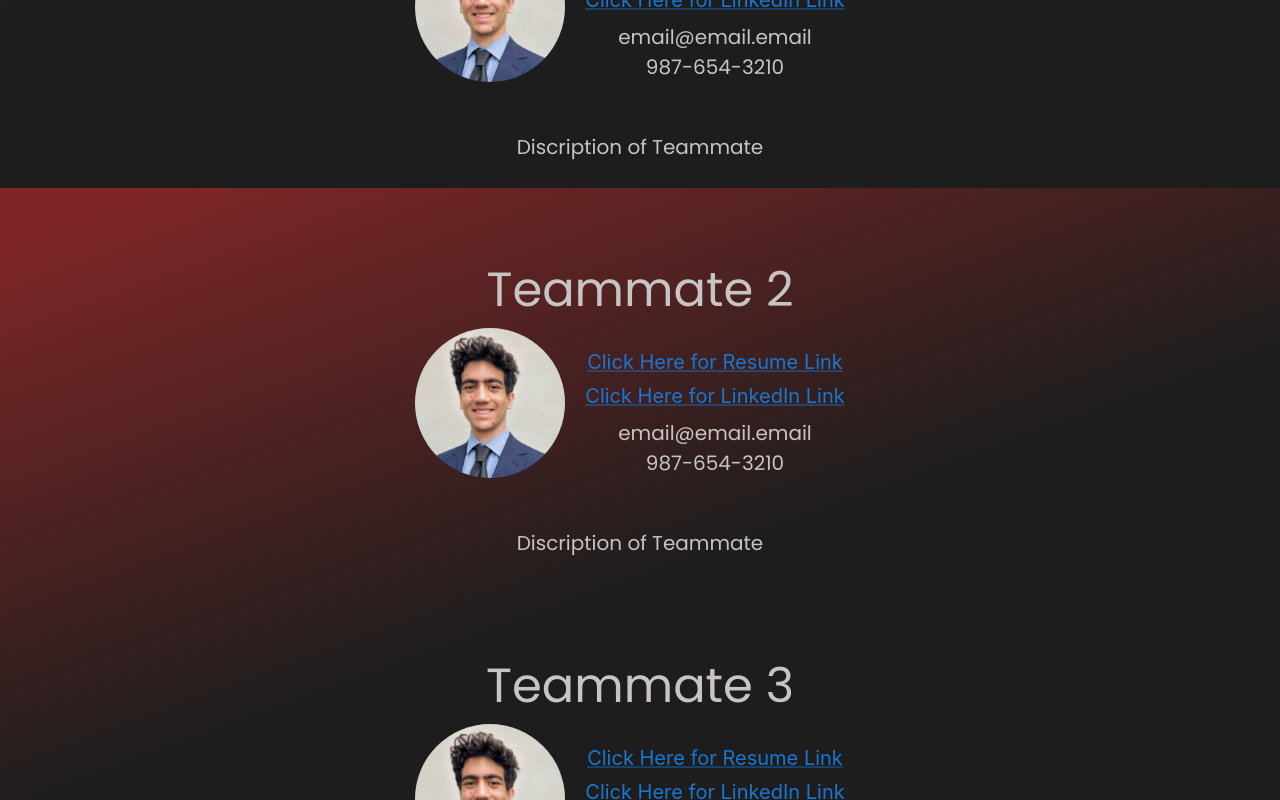
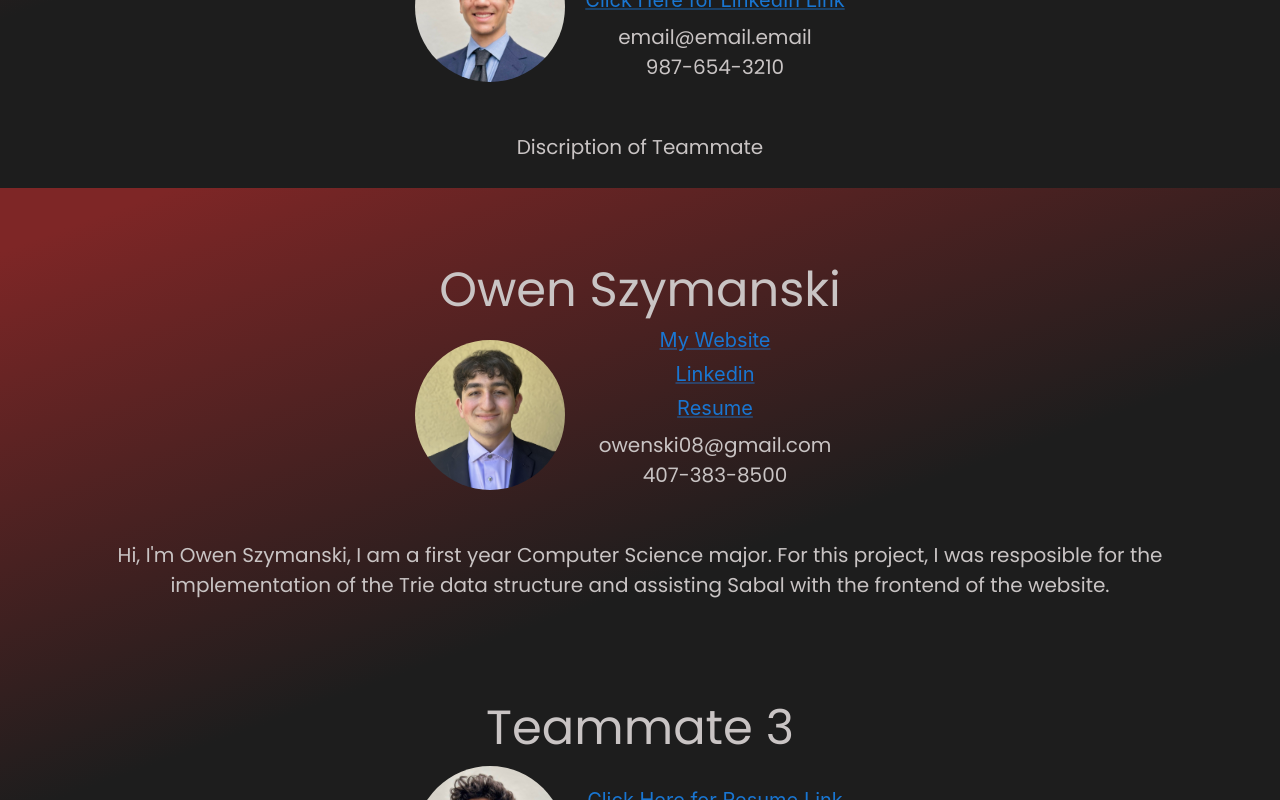
Before and after one commit to E53klasky/YouTubeTitleSearcher, a React (Create React App) app in the folder my-app/: page /about in a window 1280 px wide. Shown: the part 612-1412 px from the top of the page. Built offline with nearby package versions, Linux system fonts and the light colour scheme; no server answers.

Commit message:
Added Owen description

```diff
--- a/my-app/src/components/aboutPage.js
+++ b/my-app/src/components/aboutPage.js
@@ -39,7 +39,7 @@ const theme = createTheme({
     },
 });
 // Name, Photo, links, bio,
-function AboutPage(){
+function AboutPage() {
     const whiteColor = "rgb(201, 196, 196)";
     return (
         <ThemeProvider theme={theme}>
@@ -69,28 +69,36 @@ function AboutPage(){
                     }}
                 >
                     <Box>
-                            <Typography variant="h1" color={whiteColor}>About Us</Typography>
+                        <Typography variant="h1" color={whiteColor}>
+                            About Us
+                        </Typography>
                     </Box>
 
                     {/* Discription of project */}
                     <Box>
-                            <Typography sx = {{fontSize: "20px", marginBottom: "100px"}} color={whiteColor}>
+                        <Typography
+                            sx={{ fontSize: "20px", marginBottom: "100px" }}
+                            color={whiteColor}
+                        >
                             Discription of Project
-
                         </Typography>
                     </Box>
                     <Box>
-                            <Typography variant="h2" color={whiteColor} sx = {{marginBottom: "50px"}}>
+                        <Typography
+                            variant="h2"
+                            color={whiteColor}
+                            sx={{ marginBottom: "50px" }}
+                        >
                             Team
                         </Typography>
                     </Box>
 
-
-
                     {/* Start Discription of Person */}
-                        <Box sx = {{
+                    <Box
+                        sx={{
                             marginBottom: "100px",
-                        }}>
+                        }}
+                    >
                         <Typography variant="h3" color={whiteColor}>
                             Teammate 1
                         </Typography>
@@ -110,36 +118,61 @@ function AboutPage(){
                                 component="img"
                                 src="sabal.jpg"
                                 alt="Image description"
-                                    sx={{ width: '150px', height: '150px', borderRadius: "200px"}}
+                                sx={{
+                                    width: "150px",
+                                    height: "150px",
+                                    borderRadius: "200px",
+                                }}
                             ></Box>
                             {/* Links */}
-                                <Box sx = {{display: "flex", flexDirection: "column", width: "300px", justifyContent: "center", gap: "10px"}}>
-                                    <Link href="https://www.google.com" underline="always" sx = {{fontSize: "20px"}}>
+                            <Box
+                                sx={{
+                                    display: "flex",
+                                    flexDirection: "column",
+                                    width: "300px",
+                                    justifyContent: "center",
+                                    gap: "10px",
+                                }}
+                            >
+                                <Link
+                                    href="https://www.google.com"
+                                    underline="always"
+                                    sx={{ fontSize: "20px" }}
+                                >
                                     Click Here for Resume Link
                                 </Link>
-                                    <Link href="https://www.maps.google.com" underline="always" sx = {{fontSize: "20px"}}>
+                                <Link
+                                    href="https://www.maps.google.com"
+                                    underline="always"
+                                    sx={{ fontSize: "20px" }}
+                                >
                                     Click Here for LinkedIn Link
                                 </Link>
-                                    <Typography sx = {{fontSize: "20px"}} color={whiteColor}>
-                                        email@email.email <br/> 987-654-3210
+                                <Typography
+                                    sx={{ fontSize: "20px" }}
+                                    color={whiteColor}
+                                >
+                                    email@email.email <br /> 987-654-3210
                                 </Typography>
                             </Box>
                         </Box>
 
-                            <Typography sx = {{fontSize: "20px"}} color={whiteColor}>
+                        <Typography
+                            sx={{ fontSize: "20px" }}
+                            color={whiteColor}
+                        >
                             Discription of Teammate
                         </Typography>
                     </Box>
 
-
-
-
                     {/* Start Discription of Person */}
-                        <Box sx = {{
+                    <Box
+                        sx={{
                             marginBottom: "100px",
-                        }}>
+                        }}
+                    >
                         <Typography variant="h3" color={whiteColor}>
-                                Teammate 2
+                            Owen Szymanski
                         </Typography>
                         {/* Teammate Contact */}
                         <Box
@@ -155,36 +188,76 @@ function AboutPage(){
                             {/* Image of Teammate */}
                             <Box
                                 component="img"
-                                    src="sabal.jpg"
+                                src="owen.jpg"
                                 alt="Image description"
-                                    sx={{ width: '150px', height: '150px', borderRadius: "200px"}}
+                                sx={{
+                                    width: "150px",
+                                    height: "150px",
+                                    borderRadius: "200px",
+                                }}
                             ></Box>
                             {/* Links */}
-                                <Box sx = {{display: "flex", flexDirection: "column", width: "300px", justifyContent: "center", gap: "10px"}}>
-                                    <Link href="https://www.google.com" underline="always" sx = {{fontSize: "20px"}}>
-                                        Click Here for Resume Link
+                            <Box
+                                sx={{
+                                    display: "flex",
+                                    flexDirection: "column",
+                                    width: "300px",
+                                    justifyContent: "center",
+                                    gap: "10px",
+                                }}
+                            >
+                                <Link
+                                    href="https://ocscode.com/"
+                                    underline="always"
+                                    target="_blank"
+                                    sx={{ fontSize: "20px" }}
+                                >
+                                    My Website
                                 </Link>
-                                    <Link href="https://www.maps.google.com" underline="always" sx = {{fontSize: "20px"}}>
-                                        Click Here for LinkedIn Link
+                                <Link
+                                    href="https://www.linkedin.com/in/oszymanski/"
+                                    underline="always"
+                                    target="_blank"
+                                    sx={{ fontSize: "20px" }}
+                                >
+                                    Linkedin
                                 </Link>
-                                    <Typography sx = {{fontSize: "20px"}} color={whiteColor}>
-                                        email@email.email <br/> 987-654-3210
+                                <Link
+                                    href="https://ocscode.com/api/resume/"
+                                    underline="always"
+                                    target="_blank"
+                                    sx={{ fontSize: "20px" }}
+                                >
+                                    Resume
+                                </Link>
+
+                                <Typography
+                                    sx={{ fontSize: "20px" }}
+                                    color={whiteColor}
+                                >
+                                    owenski08@gmail.com <br /> 407-383-8500
                                 </Typography>
                             </Box>
                         </Box>
 
-                            <Typography sx = {{fontSize: "20px"}} color={whiteColor}>
-                                Discription of Teammate
+                        <Typography
+                            sx={{ fontSize: "20px" }}
+                            color={whiteColor}
+                        >
+                            Hi, I'm Owen Szymanski, I am a first year Computer
+                            Science major. For this project, I was resposible
+                            for the implementation of the Trie data structure
+                            and assisting Sabal with the frontend of the
+                            website.
                         </Typography>
                     </Box>
 
-
-
-
                     {/* Start Discription of Person */}
-                        <Box sx = {{
+                    <Box
+                        sx={{
                             marginBottom: "100px",
-                        }}>
+                        }}
+                    >
                         <Typography variant="h3" color={whiteColor}>
                             Teammate 3
                         </Typography>
@@ -204,31 +277,53 @@ function AboutPage(){
                                 component="img"
                                 src="sabal.jpg"
                                 alt="Image description"
-                                    sx={{ width: '150px', height: '150px', borderRadius: "200px"}}
+                                sx={{
+                                    width: "150px",
+                                    height: "150px",
+                                    borderRadius: "200px",
+                                }}
                             ></Box>
                             {/* Links */}
-                                <Box sx = {{display: "flex", flexDirection: "column", width: "300px", justifyContent: "center", gap: "10px"}}>
-                                    <Link href="https://www.google.com" underline="always" sx = {{fontSize: "20px"}}>
+                            <Box
+                                sx={{
+                                    display: "flex",
+                                    flexDirection: "column",
+                                    width: "300px",
+                                    justifyContent: "center",
+                                    gap: "10px",
+                                }}
+                            >
+                                <Link
+                                    href="https://www.google.com"
+                                    underline="always"
+                                    sx={{ fontSize: "20px" }}
+                                >
                                     Click Here for Resume Link
                                 </Link>
-                                    <Link href="https://www.maps.google.com" underline="always" sx = {{fontSize: "20px"}}>
+                                <Link
+                                    href="https://www.maps.google.com"
+                                    underline="always"
+                                    sx={{ fontSize: "20px" }}
+                                >
                                     Click Here for LinkedIn Link
                                 </Link>
-                                    <Typography sx = {{fontSize: "20px"}} color={whiteColor}>
-                                        email@email.email <br/> 987-654-3210
+                                <Typography
+                                    sx={{ fontSize: "20px" }}
+                                    color={whiteColor}
+                                >
+                                    email@email.email <br /> 987-654-3210
                                 </Typography>
                             </Box>
                         </Box>
 
-                            <Typography sx = {{fontSize: "20px"}} color={whiteColor}>
+                        <Typography
+                            sx={{ fontSize: "20px" }}
+                            color={whiteColor}
+                        >
                             Discription of Teammate
                         </Typography>
                     </Box>
-
-
-
                 </Box>
-
             </Box>
         </ThemeProvider>
     );
```
Also changed, not shown: my-app/public/owen.jpg (added). Lines whose indentation alone changed are shown as unchanged.
